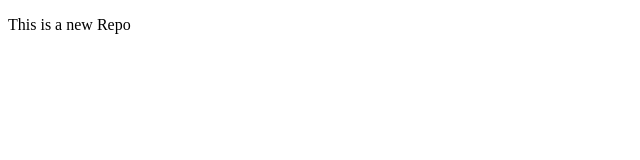
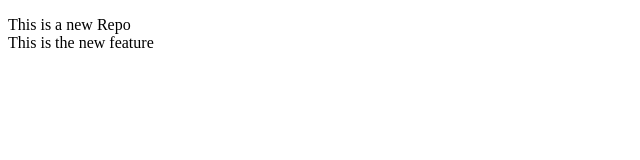
Before and after one commit to abhijnyan-06/localrepo, a plain HTML site: page index.html in a window 1280 px wide. Shown: the whole page, without its empty margins (0-640 px from the left). Drawn offline with Linux system fonts and the light colour scheme.

Commit message:
New Feature

```diff
--- a/index.html
+++ b/index.html
@@ -6,7 +6,10 @@
     <title>Index</title>
 </head>
 <body>
-    <p> This is a new Repo    </p>
+    <p> This is a new Repo
+        <br>
+        This is the new feature
+    </p>
 
 </body>
 </html>
```
